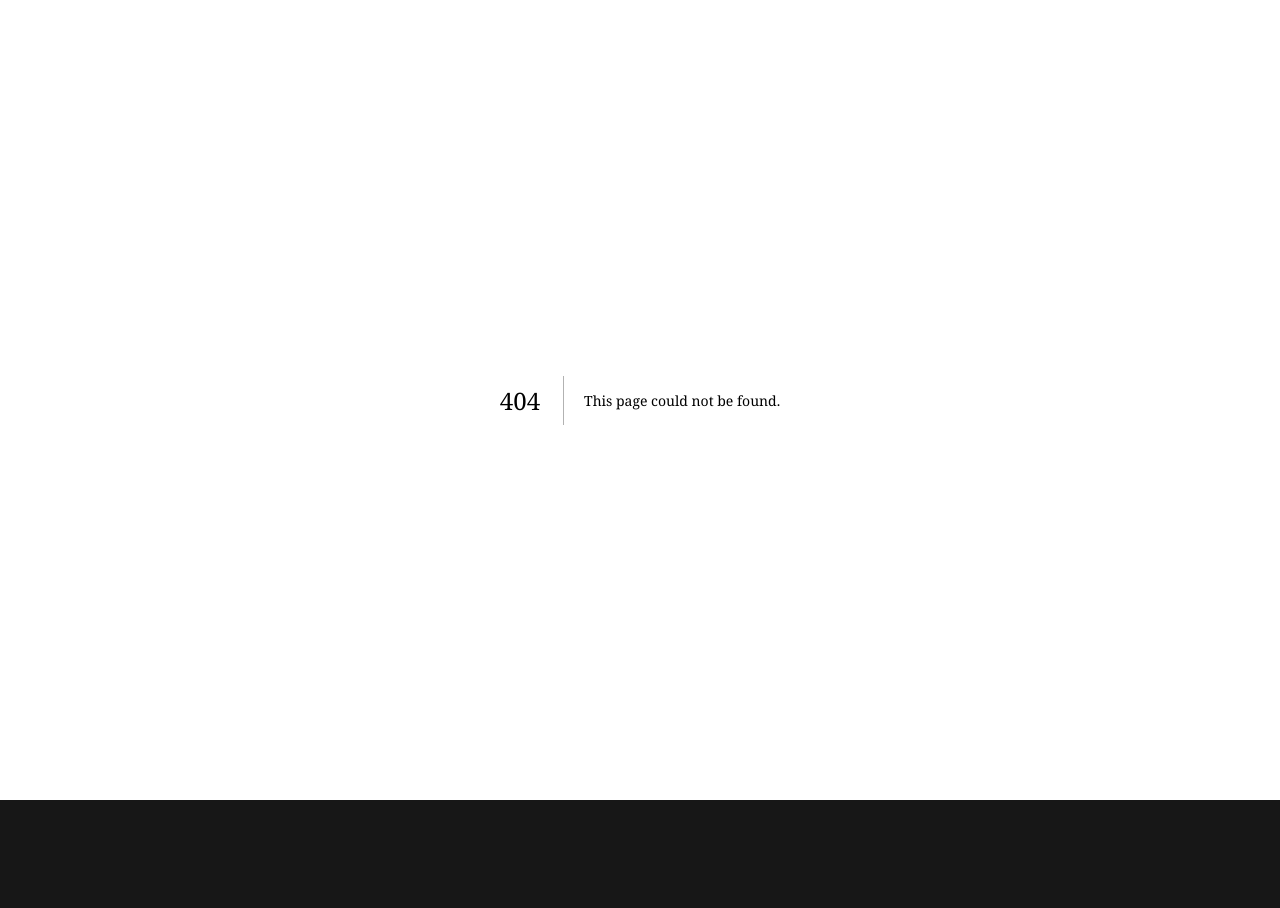
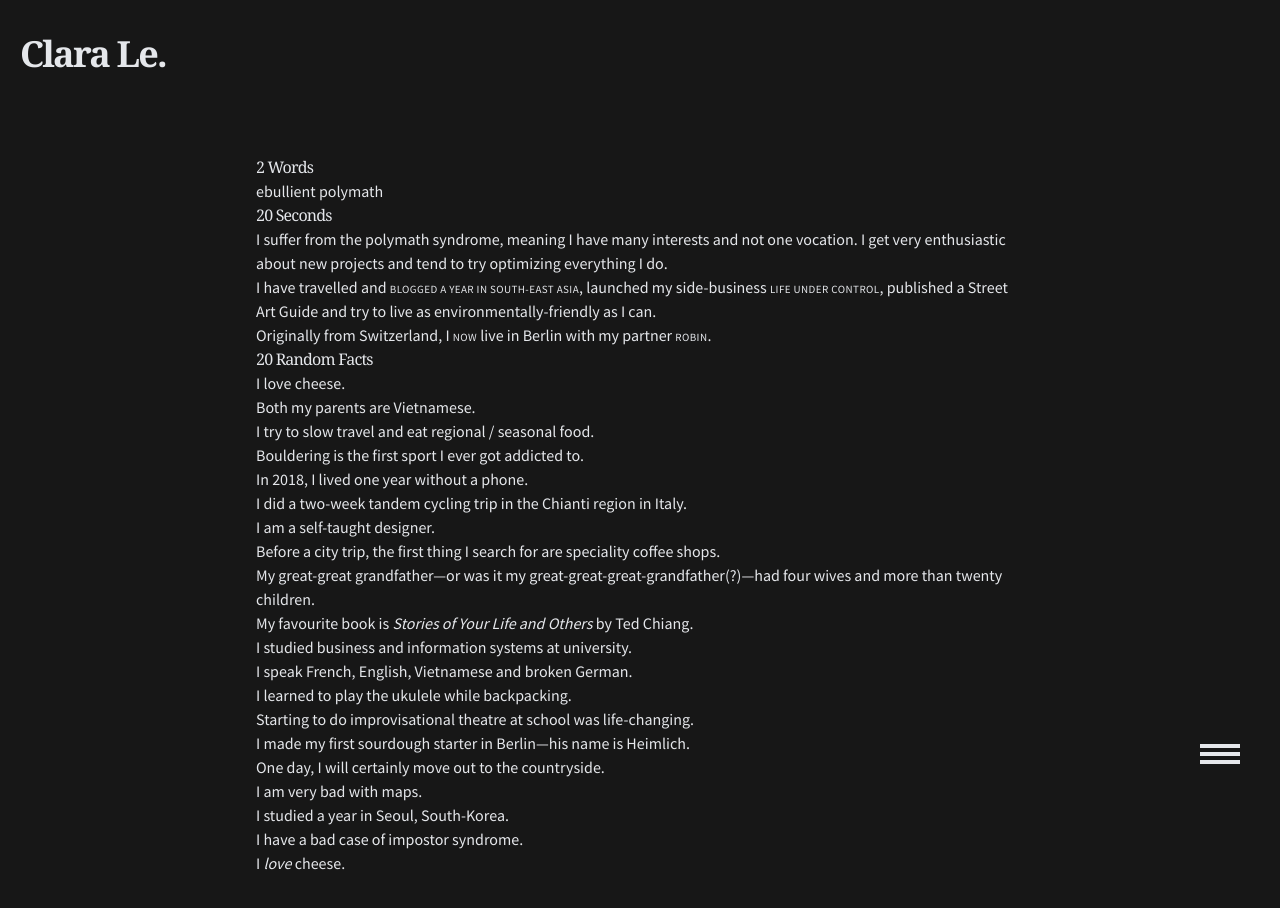
Before and after one commit to hgcl/clara-website, a Next.js app: page /about in a window 1280 px wide. Before the commit this address had no page. Shown: the top 908 px of the page. Before the commit the page ends 800 px from the top, so only its background shows below. Built offline with nearby package versions, Linux system fonts and the light colour scheme; a web font is replaced by a local one; what @tailwindcss/typography would draw is missing.

Commit message:
Add about page

```diff
--- a/components/Menu.js
+++ b/components/Menu.js
@@ -31,6 +31,9 @@ const Menu = () => (
             <Link href="/">Home</Link>
           </li>
           <li onClick={close}>
+            <Link href="/about">About</Link>
+          </li>
+          <li onClick={close}>
             <Link href="/now">Now</Link>
           </li>
           <li onClick={close}>
--- a/components/intro.js
+++ b/components/intro.js
@@ -8,11 +8,11 @@ export default function Intro() {
         {WEBSITE_NAME}
       </h1>
       <p className="text-2xl md:text-4xl">
-        Polymath, currently{" "}
+        <Link href="/about">Polymath</Link>, currently{" "}
         <Link href="https://www.behance.net/hgclaralebca2">Designer</Link>. See
         what I am <Link href="/blog">writing</Link>,{" "}
-        <Link href="https://clarasbooks.vercel.app/">reading</Link> or currently{" "}
-        <Link href="/now">doing</Link>.
+        <Link href="https://clarasbooks.vercel.app/">reading</Link> or{" "}
+        <Link href="/now">doing now</Link>.
       </p>
     </section>
   );
--- /dev/null
+++ b/pages/about.js
@@ -0,0 +1,91 @@
+import Layout from "../components/layout";
+import Header from "../components/header";
+import Container from "../components/container";
+import markdownStyles from "../components/markdown-styles.module.css";
+import Link from "../components/link";
+
+export default function About({}) {
+  return (
+    <>
+      <Layout>
+        <Container>
+          <Header />
+          <div
+            className={`${markdownStyles["markdown"]} prose prose-lg lg:prose-xl max-w-3xl mx-auto`}
+          >
+            {/* TODO add date updated  */}
+            <h2>2 words</h2>
+            <p>ebullient polymath</p>
+            <h2>20 seconds</h2>
+            <p>
+              I suffer from the polymath syndrome, meaning I have many interests
+              and not one vocation. I get very enthusiastic about new projects
+              and tend to try optimizing everything I do.{" "}
+            </p>
+            <p>
+              I have travelled and{" "}
+              <Link href="https://www.eaudepoisson.com/">
+                blogged a year in South-East Asia
+              </Link>
+              , launched my side-business{" "}
+              <Link href="https://www.etsy.com/shop/LifeUnderControl">
+                Life Under Control
+              </Link>
+              , published a Street Art Guide and try to live as
+              environmentally-friendly as I can.
+            </p>
+            <p>
+              Originally from Switzerland, I <Link href="/now">now</Link> live
+              in Berlin with my partner{" "}
+              <Link href="https://www.robinmetral.com/">Robin</Link>.
+            </p>
+            <h2>20 random facts</h2>
+            <ol>
+              <li>I love cheese.</li>
+              <li>Both my parents are Vietnamese.</li>
+              <li>I try to slow travel and eat regional / seasonal food.</li>
+              <li>Bouldering is the first sport I ever got addicted to.</li>
+              <li>In 2018, I lived one year without a phone.</li>
+              <li>
+                I did a two-week tandem cycling trip in the Chianti region in
+                Italy.
+              </li>
+              <li>I am a self-taught designer.</li>
+              <li>
+                Before a city trip, the first thing I search for are speciality
+                coffee shops.
+              </li>
+              <li>
+                My great-great grandfather—or was it my
+                great-great-great-grandfather(?)—had four wives and more than
+                twenty children.
+              </li>
+              <li>
+                My favourite book is{" "}
+                <cite>Stories of Your Life and Others</cite> by Ted Chiang.
+              </li>
+              <li>I studied business and information systems at university.</li>
+              <li>I speak French, English, Vietnamese and broken German.</li>
+              <li>I learned to play the ukulele while backpacking.</li>
+              <li>
+                Starting to do improvisational theatre at school was
+                life-changing.
+              </li>
+              <li>
+                I made my first sourdough starter in Berlin—his name is
+                Heimlich.
+              </li>
+              <li>One day, I will certainly move out to the countryside.</li>
+              <li>I am very bad with maps.</li>
+              <li>I studied a year in Seoul, South-Korea.</li>
+              <li>I have a bad case of impostor syndrome.</li>
+              <li>
+                I <em>love</em> cheese.
+              </li>
+            </ol>
+          </div>
+        </Container>
+      </Layout>
+    </>
+  );
+}
--- a/pages/now.js
+++ b/pages/now.js
@@ -13,7 +13,7 @@ export default function Now({}) {
           <div
             className={`${markdownStyles["markdown"]} prose prose-lg lg:prose-xl max-w-3xl mx-auto`}
           >
-            {/* TODO add date  */}
+            {/* TODO add date updated */}
             <p>
               Winter time in Berlin is not the most exciting time–especially if
               you are in semi-lockdown. I spend most of this indoor time
```
